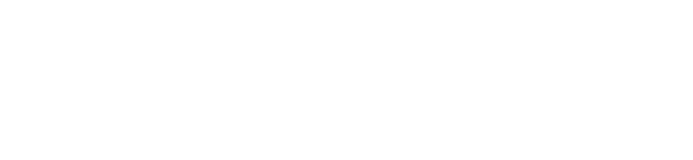
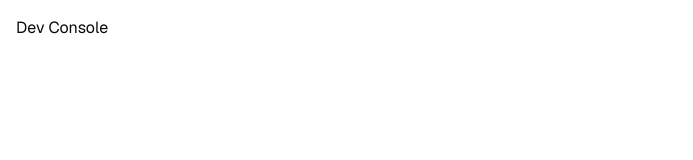
Before and after one commit to Loremus299/Better-Together, a Next.js app: page / in a window 1280 px wide. Shown: the top 160 px of the page, without its empty margins (0-693 px from the left). Built offline with nearby package versions, Linux system fonts and the light colour scheme.

Commit message:
s3 setup

```diff
--- a/app/layout.tsx
+++ b/app/layout.tsx
@@ -1,6 +1,7 @@
 import type { Metadata } from "next";
 import { Geist } from "next/font/google";
 import "./globals.css";
+import DevConsole from "@/components/dev-console";
 
 const geistSans = Geist({
   variable: "--font-sans",
@@ -23,7 +24,10 @@ export default function RootLayout({
       lang="en"
       className={`h-full antialiased ${geistSans.variable}`}
     >
-      <body className="min-h-full flex flex-col">{children}</body>
+      <body className="min-h-full">
+        {children}
+        <DevConsole />
+      </body>
     </html>
   );
 }
--- /dev/null
+++ b/components/dev-console.tsx
@@ -0,0 +1,3 @@
+export default function DevConsole() {
+    return <main className="w-screen p-4 absolute top-0 left-0">Dev Console</main>
+}
--- a/env.ts
+++ b/env.ts
@@ -3,9 +3,14 @@ import * as z from "zod";
 
 export const env = createEnv({
     server: {
+        DATABASE_URL: z.url().default('postgres://testing:queer@localhost:5432/testing'),
+
         BETTER_AUTH_SECRET: z.base64().length(32).default('KoWndF16ygEvCKiEv5iLrKauH8X3cYIr'),
         BETTER_AUTH_URL: z.url().default('http://localhost:3000'),
-        DATABASE_URL: z.url().default('postgres://testing:queer@localhost:5432/testing')
+
+        S3_ACCESSKEYID: z.string().default("testing"),
+        S3_SECRETACCESSKEY: z.string().default("queer"),
+        S3_BUCKET: z.string().default("mouth")
     },
     runtimeEnv: process.env,
     emptyStringAsUndefined: true,
--- /dev/null
+++ b/lib/s3.ts
@@ -0,0 +1,14 @@
+import { env } from "@/env";
+import { CreateBucketCommand, S3Client } from "@aws-sdk/client-s3";
+
+export const s3 = new S3Client({
+    endpoint: 'https://localhost:9000',
+    credentials: {
+        accessKeyId: env.S3_ACCESSKEYID,
+        secretAccessKey: env.S3_SECRETACCESSKEY
+    }
+})
+
+export default function createS3Bucket() {
+    s3.send(new CreateBucketCommand({Bucket: env.S3_BUCKET}))
+}
--- a/package.json
+++ b/package.json
@@ -14,6 +14,7 @@
     "@tabler/icons-react": "^3.44.0",
     "class-variance-authority": "^0.7.1",
     "clsx": "^2.1.1",
+    "@aws-sdk/client-s3": "^3.1086.0",
     "@t3-oss/env-core": "^0.13.11",
     "better-auth": "^1.6.23",
     "drizzle-orm": "^1.0.0-rc.4",
```
